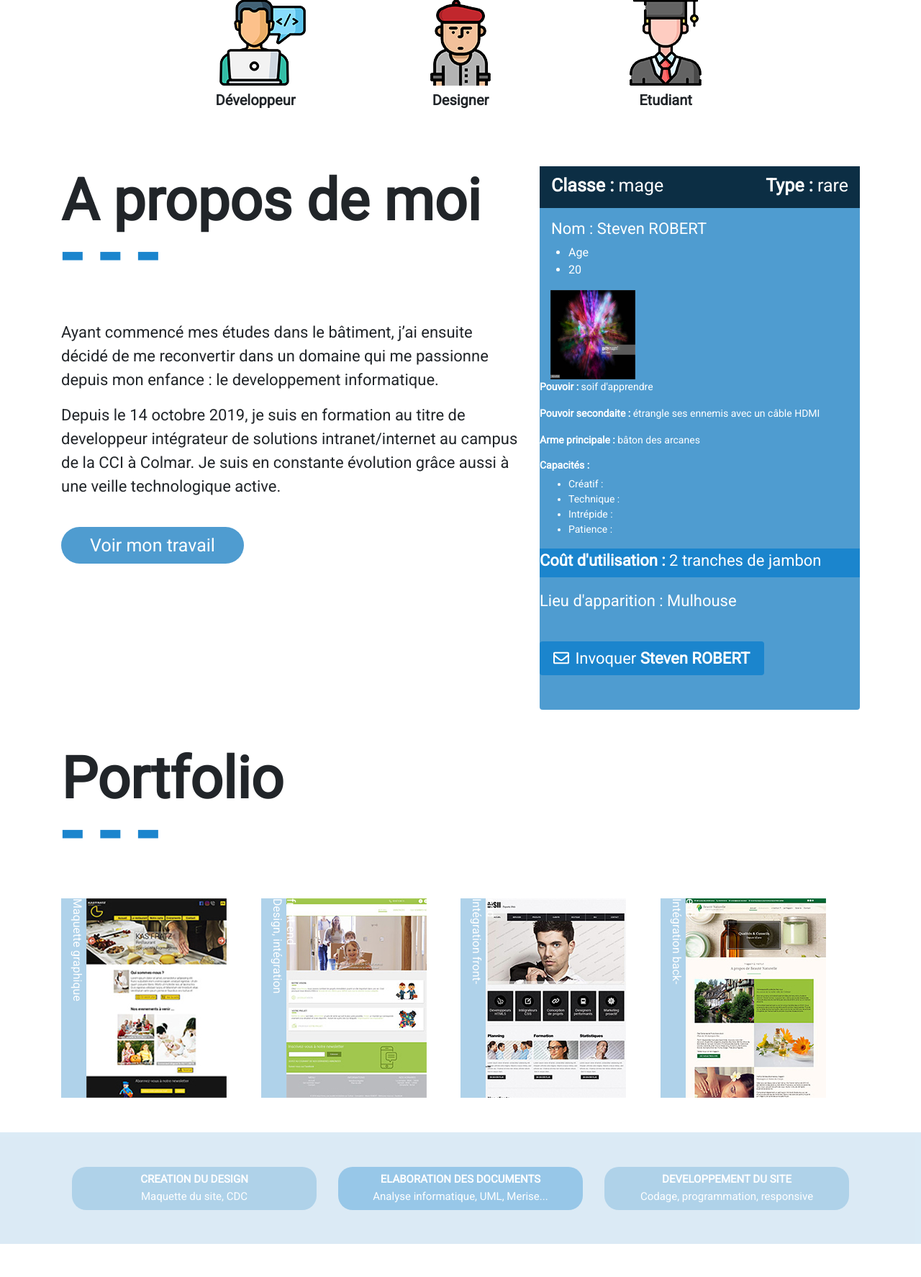
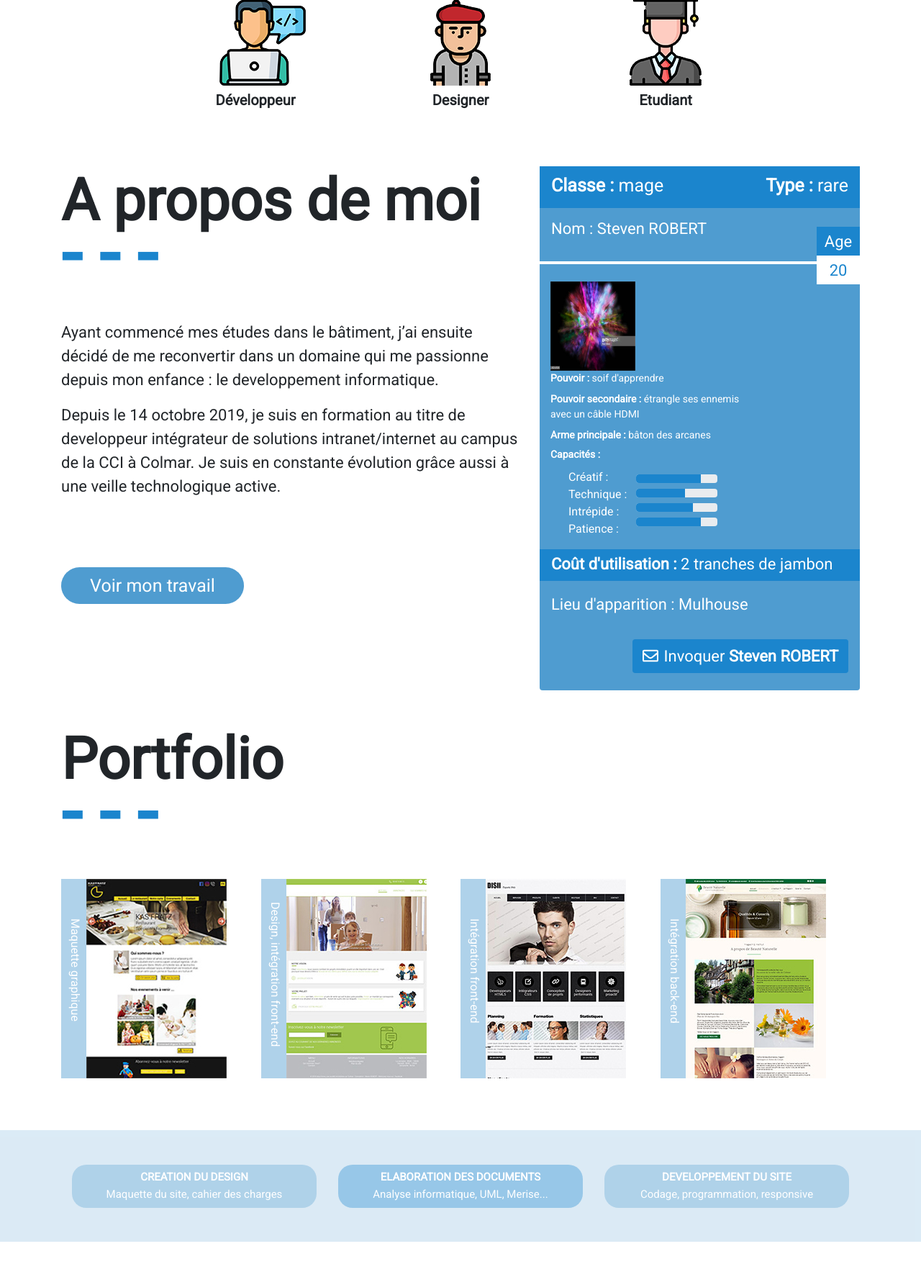
Before and after one commit to Nevets08/Portfolio, a PHP site: page / in a window 1280 px wide. Shown: the part 707-2481 px from the top of the page at 72% size. Run offline with PHP 8.4, Linux system fonts and the light colour scheme; some libraries are stand-ins or nearby versions.

Commit message:
MAJ 20/01/2020

```diff
--- a/css/style.css
+++ b/css/style.css
@@ -95,7 +95,7 @@ body {
 /* A PROPOS DROITE */
 
 #Apropos .titre {
-    background-color: #0c2e44;
+    background-color: #1b85cd;
     color: #fff;
 }
 
@@ -107,10 +107,10 @@ body {
     font-size: 22px;
 }
 
-#Apropos .utilisation p:first-child {
+#Apropos #utilisation p:first-child {
     background-color: #1b85cd;
     font-size: 22px;
-    height: 40px;
+    height: 44px;
 }
 
 #Apropos .card button.droite {
@@ -129,29 +129,62 @@ body {
     font-size: 14px;
 }
 
-#Apropos .gras {
+#Apropos #niveau ul li:first-child {
+    background-color: #1b85cd;
+}
+
+#Apropos #niveau ul li:nth-child(2) {
+    background-color: #fff;
+    color: #1b85cd;
+}
+
+#Apropos #niveau ul li {
+    list-style-type: none;
+    font-size: 22px;
+    width: 60px;
+    height: 40px;
+}
+
+#description ul li {
+    list-style: none;
+}
+
+#description .progress {
+    height: 12px;
+}
+
+#description .progress .progress-bar {
+    background-color: #1b85cd;
+}
+
+.border-age {
+    border: 2px solid #fff;
+}
+
+.gras {
     font-weight: bold;
 }
 
 /* PORTFOLIO */
 
-.infos a img{
+.infos a img {
     border-left: 35px solid rgba(79, 156, 208, 0.45);
-}
-
-.infos a {
-    position: relative;
 }
 
 .infos a h2 {
     font-size: 16px;
-    writing-mode: vertical-lr;
+    writing-mode: vertical-rl;
     position: absolute;
     color: #fff;
+    margin-left: 10px;
 }
 
-.infos :hover {
+.infos a h2.titre1, .infos a h2.titre3, .infos a h2.titre4 {
+    margin-top: 55px;
+}
 
+.infos a h2.titre2 {
+    margin-top: 32px;
 }
 
 /* BANDEAU */
--- a/index.html
+++ b/index.html
@@ -55,7 +55,7 @@
   <section id="fondbleu">
     <div class="container col-11">
       <div class="row">
-        <div class="col-6">
+        <div class="col-xl-7 col-lg-8">
           <div class="ml-4 mt-5">
             <h1>Développeur web</h1>
             <h2>Webdesigner</h2>
@@ -63,7 +63,7 @@
           </div>
         </div>
 
-        <div class="mt-5">
+        <div class="mt-3 col-4">
           <img src="Graphique/Integration/img-header.jpg" class="img-fluid ml-5" alt="">
         </div>
 
@@ -116,11 +116,12 @@
           <article id="descritpion">
             <p>Ayant commencé mes études dans le bâtiment, j’ai ensuite décidé de me reconvertir dans un domaine qui me
               passionne depuis mon enfance : le developpement informatique.</p>
-            <p>Depuis le 14 octobre 2019, je suis en formation au titre de developpeur intégrateur de solutions
+            <p class="mb-5">Depuis le 14 octobre 2019, je suis en formation au titre de developpeur intégrateur de
+              solutions
               intranet/internet au campus de la CCI à Colmar. Je suis en constante évolution grâce aussi à une veille
               technologique active.</p>
           </article>
-          <button type="button" class="btn gauche mt-4 mb-5">Voir mon travail</button>
+          <button type="button" class="btn gauche mt-5">Voir mon travail</button>
         </div>
 
         <div class="col-5">
@@ -131,17 +132,43 @@
             </div>
             <h3 class="ml-3 mt-3">Nom : Steven ROBERT</h3>
             <div class="age">
+
+              <article id="niveau" class="d-flex justify-content-end mt-n4">
                 <ul>
-                <li>Age</li>
-                <li>20</li>
+                  <li class="d-flex justify-content-center pt-1">Age</li>
+                  <li class="d-flex justify-content-center pt-1">20</li>
                 </ul>
+              </article>
+
+              <div class="border-age mt-n5"></div>
             </div>
-            <img src="Graphique/Integration/blanc.jpg" class="img-fluid col-4 float-left" alt="">
-            <div class="pouvoir">
+
+            <img src="Graphique/Integration/blanc.jpg" class="img-fluid col-4 mt-4" alt="">
+
+
+
+
+
+
+
+            <article id="description">
+
+              <div class="pouvoir col-8">
                 <p><span class="gras">Pouvoir :</span> soif d'apprendre</p>
-              <p><span class="gras">Pouvoir secondaite :</span> étrangle ses ennemis avec un câble HDMI</p>
-              <p><span class="gras">Arme principale :</span> bâton des arcanes</p>
-              <h4><span class="gras">Capacités :</span></h4>
+                <p class="mt-n2"><span class="gras">Pouvoir secondaire :</span> étrangle ses ennemis avec un câble HDMI
+                </p>
+                <p class="mt-n2"><span class="gras">Arme principale :</span> bâton des arcanes</p>
+                <h4 class="mt-n2 mb-3"><span class="gras">Capacités :</span></h4>
+
+              </div>
+
+
+
+
+
+
+              <div class="row">
+                <div class="col-4 mt-n1">
                   <ul>
                     <li>Créatif :</li>
                     <li>Technique :</li>
@@ -149,13 +176,61 @@
                     <li>Patience :</li>
                   </ul>
                 </div>
-            <div class="utilisation">
-              <p><span class="gras">Coût d'utilisation : </span> 2 tranches de jambon</p>
-              <p>Lieu d'apparition : Mulhouse</p>
-              <button type="button" class="droite btn mt-4 mb-5"><i class="far fa-envelope mr-2"></i>Invoquer <span
+
+
+
+
+
+
+
+
+
+                <div class="col-4 ml-n4">
+
+                  <div class="progress mr-3 mt-1">
+                    <div class="progress-bar" role="progressbar" style="width: 80%" aria-valuenow="80" aria-valuemin="0"
+                      aria-valuemax="100"></div>
+                  </div>
+
+                  <div class="progress mr-3 mt-2">
+                    <div class="progress-bar" role="progressbar" style="width: 60%" aria-valuenow="60" aria-valuemin="0"
+                      aria-valuemax="100"></div>
+                  </div>
+
+                  <div class="progress mr-3 mt-2">
+                    <div class="progress-bar" role="progressbar" style="width: 70%" aria-valuenow="70" aria-valuemin="0"
+                      aria-valuemax="100"></div>
+                  </div>
+
+                  <div class="progress mr-3 mt-2">
+                    <div class="progress-bar" role="progressbar" style="width: 80%" aria-valuenow="80" aria-valuemin="0"
+                      aria-valuemax="100"></div>
+                  </div>
+
+                </div>
+              </div>
+
+            </article>
+
+
+
+
+
+
+
+
+
+
+            <article id="utilisation">
+              <p class="pt-1 pl-3"><span class="gras">Coût d'utilisation : </span> 2 tranches
+                de jambon</p>
+              <p class="pl-3">Lieu d'apparition : Mulhouse</p>
+            </article>
+
+            <div class="d-flex justify-content-end mr-3">
+              <button type="button" class="droite btn mt-3 mb-4"><i class="far fa-envelope mr-2"></i>Invoquer <span
                   class="gras">Steven ROBERT</span></button>
             </div>
-
           </div>
 
         </div>
@@ -182,13 +257,14 @@
       </div>
 
       <div class="row">
-        <div class="col-12 d-flex justify-content-center">
+        <div class="col-12 d-flex justify-content-center mb-4">
 
           <div class="col-3">
             <div class="row">
-              <div class="infos d-flex justify-content-center">
+              <div class="infos">
                 <a href="">
-                  <h2>Maquette graphique</h2><img src="Graphique/Integration/img-portfolio1.jpg" alt="">
+                  <h2 class="titre1">Maquette graphique</h2>
+                  <img src="Graphique/Integration/img-portfolio1.jpg" alt="">
                 </a>
               </div>
             </div>
@@ -198,8 +274,8 @@
             <div class="row">
               <div class="infos">
                 <a href="http://robste.formation-web-cci.aradev.fr/" target="blank">
-                  <h2 class="">Design, intégration front-end</h2><img src="Graphique/Integration/img-portfolio2.jpg"
-                    alt="">
+                  <h2 class="titre2">Design, intégration front-end</h2>
+                  <img src="Graphique/Integration/img-portfolio2.jpg" alt="">
                 </a>
               </div>
             </div>
@@ -209,7 +285,8 @@
             <div class="row">
               <div class="infos">
                 <a href="">
-                  <h2 class="">Intégration front-end</h2><img src="Graphique/Integration/img-portfolio3.jpg" alt="">
+                  <h2 class="titre3">Intégration front-end</h2>
+                  <img src="Graphique/Integration/img-portfolio3.jpg" alt="">
                 </a>
               </div>
             </div>
@@ -219,7 +296,8 @@
             <div class="row">
               <div class="infos">
                 <a href="">
-                  <h2 class="">Intégration back-end</h2><img src="Graphique/Integration/img-portfolio4.jpg" alt="">
+                  <h2 class="titre4">Intégration back-end</h2>
+                  <img src="Graphique/Integration/img-portfolio4.jpg" alt="">
                 </a>
               </div>
             </div>
@@ -238,7 +316,7 @@
             <div class="col-4">
               <div class="bandeau-g text-center mt-5">
                 <h4 class="text-uppercase pt-2">creation du design</h4>
-                <p class="mt-n1">Maquette du site, CDC</p>
+                <p class="mt-n1">Maquette du site, cahier des charges</p>
               </div>
             </div>
 
@@ -411,7 +489,7 @@
 
               </article>
 
-              <article id="idsb" class="mb-5 ml-5 mb-5">
+              <article id="idsb" class="mb-5 ml-5 mb-5 mt-5">
 
                 <div class="col-12 offset-md-1">
 
@@ -483,7 +561,10 @@
     </div>
     </div>
 
+
+
     <div class="container">
+      <p>Site en cours de developpement, le formulaire n'est pas encore operationnel</p>
       <div class="row justify-content-start ml-1">
         <div class="col-5">
           <form>
@@ -501,6 +582,8 @@
               <input type="tel" placeholder="Votre sujet*" class="form-control" id="exampleInputPassword1" required>
             </div>
         </div>
+
+
 
         <div class="col-5 ml-n5">
           <textarea class="form-control" placeholder="Votre message*" id="exampleFormControlTextarea1" rows="3"
```
Also changed, not shown: Graphique/Integration/img-moi.jpg (added), Graphique/index-bg-header.png (added), Graphique/index-bg-header.svg (added), 2 other files. Lines whose indentation alone changed are shown as unchanged.
